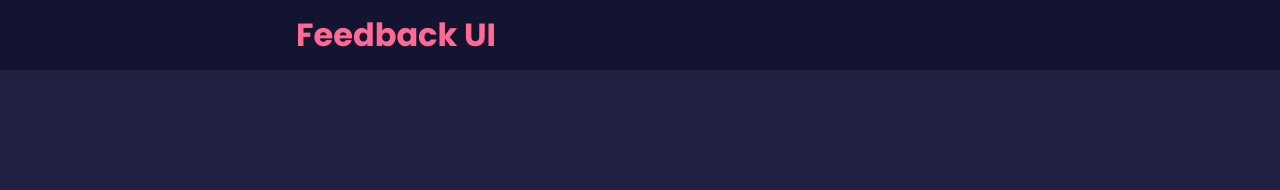
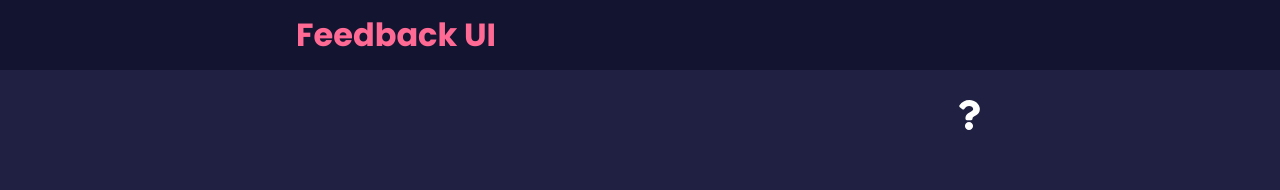
Before and after one commit to VladanStar/ExercisesReact, a React (Create React App) app in the folder exercises01/: page /about in a window 1280 px wide. Shown: the top 190 px of the page. Built offline with nearby package versions, Linux system fonts and the light colour scheme.

Commit message:
Add FaQuestion Icons

```diff
--- a/exercises01/src/App.js
+++ b/exercises01/src/App.js
@@ -11,6 +11,7 @@
 import FeedbackForm from "./components/FeedbackForm";
 import AboutPage from "./components/pages/AboutPage";
 import { BrowserRouter as Router, Routes, Route } from "react-router-dom";
+import AboutIconLink from "./components/AboutIconLink";
 
 function App() {
   const [feedback, setFeedback] = useState(FeedbackData);
@@ -49,6 +50,7 @@
             This is the about route
           </Route>
         </Routes>
+        <AboutIconLink />
       </div>
     </Router>
   );
--- /dev/null
+++ b/exercises01/src/components/AboutIconLink.js
@@ -0,0 +1,13 @@
+import React from 'react';
+import {FaQuestion} from "react-icons/fa"
+
+function AboutIconLink() {
+  return (
+    <div className='about-link'>
+        <FaQuestion size={30} />
+
+        </div>
+  )
+}
+
+export default AboutIconLink
```
